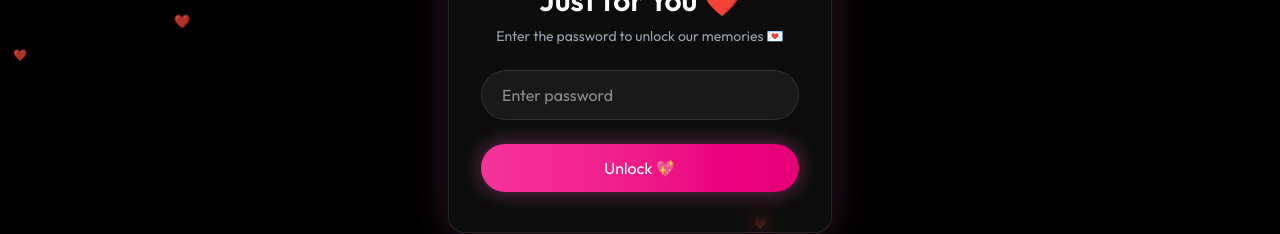
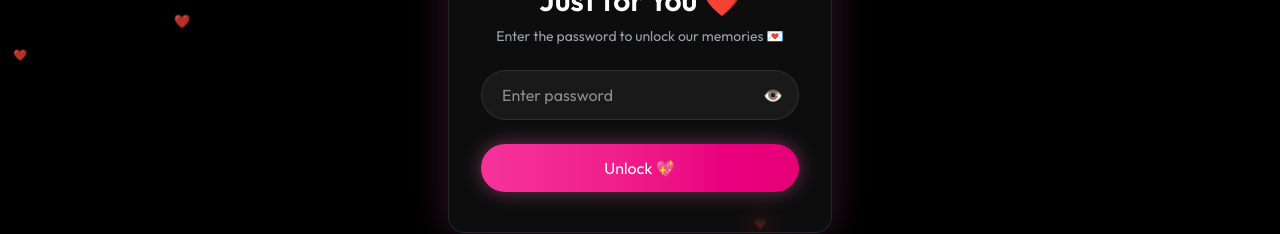
Before and after one commit to krigup789/pihu, a Next.js app: page / in a window 1280 px wide. Shown: the part 313-547 px from the top of the page. Built offline with nearby package versions, Linux system fonts and the light colour scheme.

Commit message:
first commit2

```diff
--- a/app/layout.tsx
+++ b/app/layout.tsx
@@ -63,8 +63,8 @@ export default function RootLayout({
   children: React.ReactNode;
 }>) {
   return (
-    <html lang="en">
-      <body className="bg-black text-white relative">
+    <html lang="en" suppressHydrationWarning>
+      <body className="bg-black text-white relative scroll-smooth">
         {/* 💖 Global Hearts Background */}
         <div className="fixed inset-0 -z-10 pointer-events-none">
           <FloatingHearts />
--- a/app/page.tsx
+++ b/app/page.tsx
@@ -17,6 +17,7 @@ export default function Page() {
 
   const [password, setPassword] = useState("");
   const [isAuthenticated, setIsAuthenticated] = useState(false);
+  const [showPassword, setShowPassword] = useState(false);
   const [error, setError] = useState("");
 
   const handleSubmit = (e: FormEvent) => {
@@ -29,6 +30,12 @@ export default function Page() {
       setError("Wrong password 😅");
     }
   };
+
+  useEffect(() => {
+    setTimeout(() => {
+      window.scrollTo({ top: 0, behavior: "instant" });
+    }, 0);
+  }, []);
 
   if (!isAuthenticated) {
     return (
@@ -55,9 +62,9 @@ export default function Page() {
           </p>
 
           {/* Input */}
-          <div className="mt-6">
+          <div className="relative mt-6">
             <input
-              type="password"
+              type={showPassword ? "text" : "password"}
               placeholder="Enter password"
               value={password}
               onChange={(e) => setPassword(e.target.value)}
@@ -66,6 +73,13 @@ export default function Page() {
                        focus:border-pink-500 focus:ring-2 focus:ring-pink-500/40
                        transition-all"
             />
+            <button
+              type="button"
+              onClick={() => setShowPassword(!showPassword)}
+              className="absolute right-4 top-1/2 -translate-y-1/2 text-gray-400"
+            >
+              {showPassword ? "🙈" : "👁️"}
+            </button>
           </div>
 
           {/* Error */}
```
